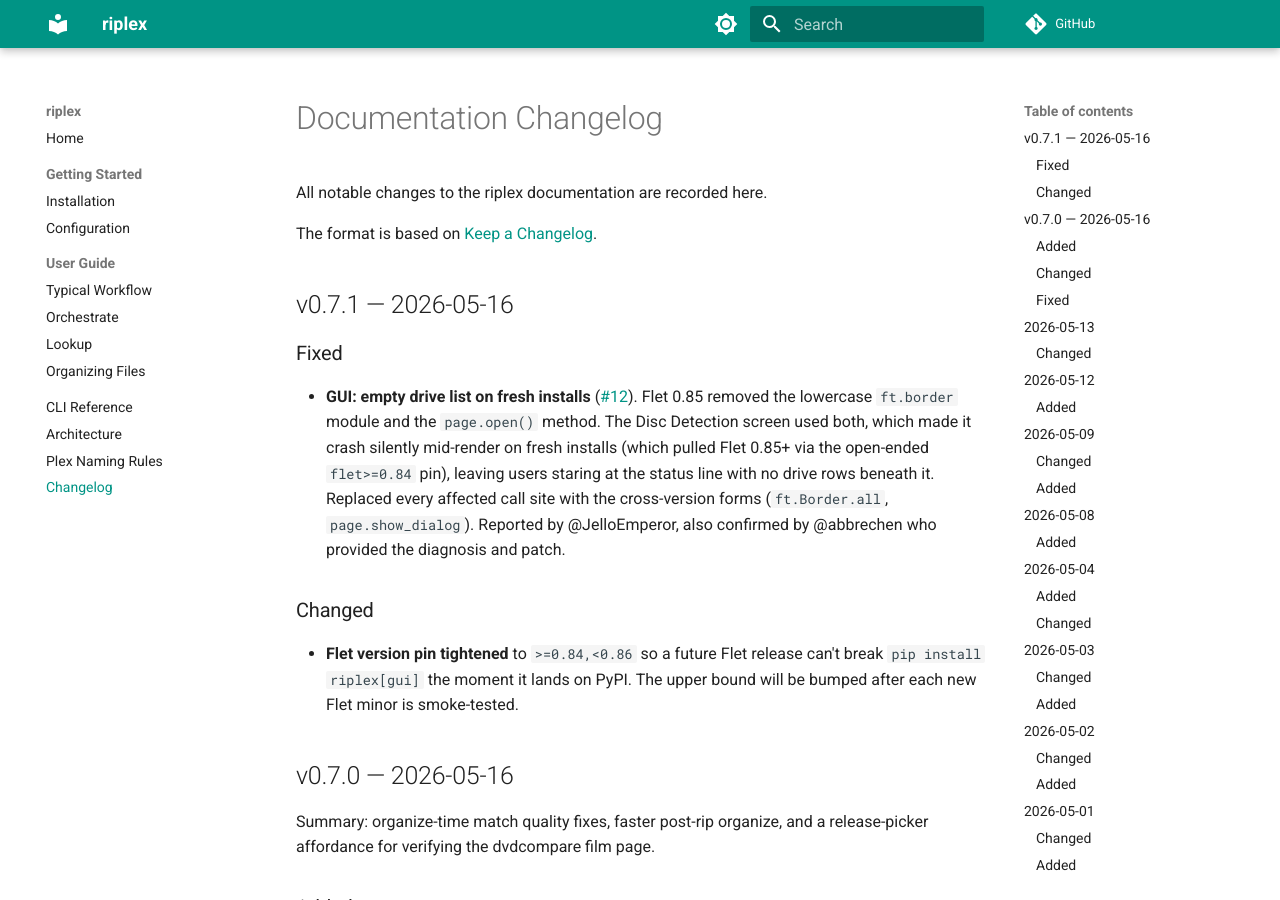
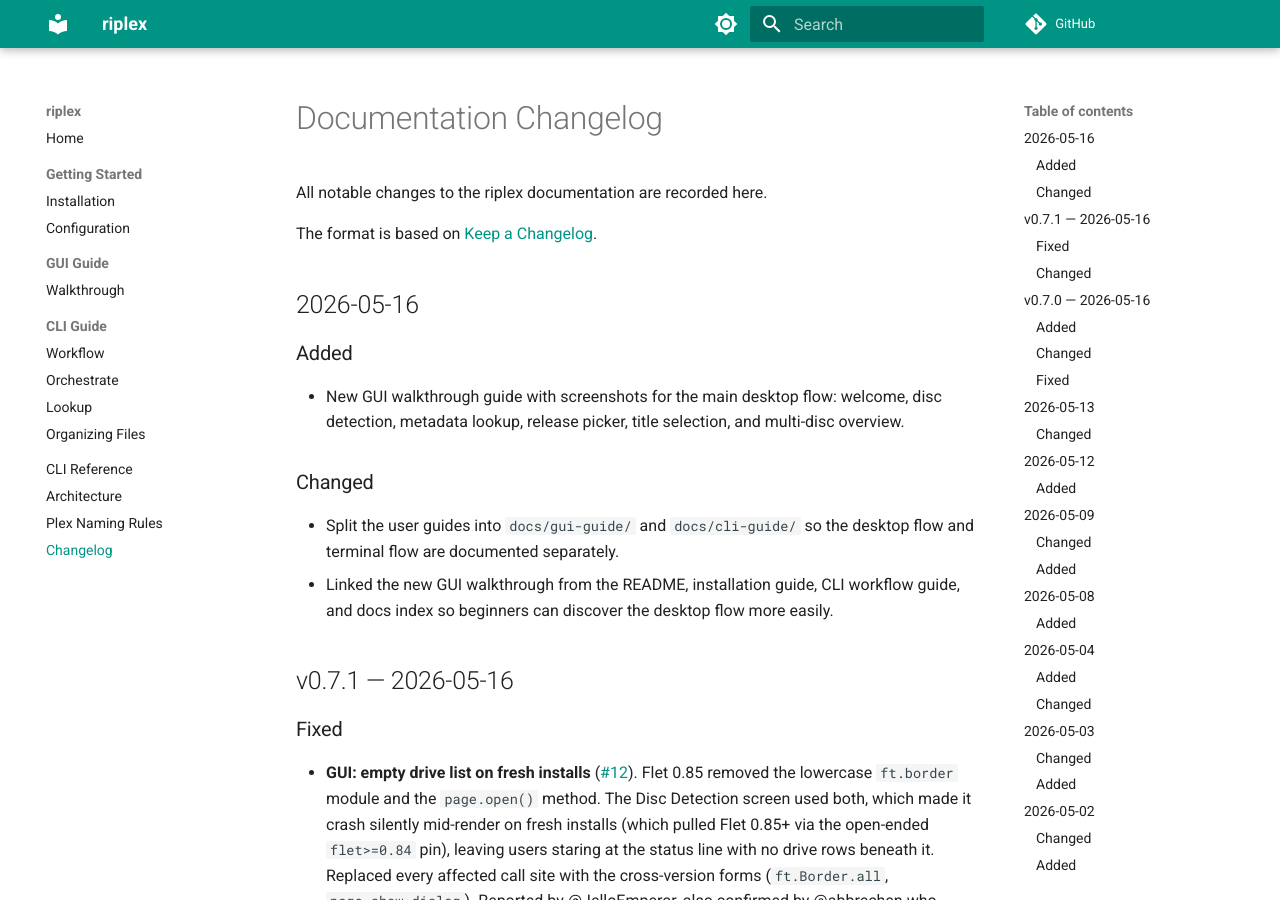
Before and after one commit to AnyCredit5518/riplex, an MkDocs documentation site: the page built from docs/changelog.md, in a window 1280 px wide and 900 px high. Built offline with MkDocs 1.6.1 and Material for MkDocs 9.7.7, drawn with Linux system fonts in a browser that asks for light colours; comment, search, counter and statistics services are not loaded; some of the changed text lies outside the part shown.

Commit message:
docs: split guides into gui-guide and cli-guide

```diff
--- a/docs/changelog.md
+++ b/docs/changelog.md
@@ -3,6 +3,17 @@
 All notable changes to the riplex documentation are recorded here.
 
 The format is based on [Keep a Changelog](https://keepachangelog.com/).
+
+## 2026-05-16
+
+### Added
+
+- New GUI walkthrough guide with screenshots for the main desktop flow: welcome, disc detection, metadata lookup, release picker, title selection, and multi-disc overview.
+
+### Changed
+
+- Split the user guides into `docs/gui-guide/` and `docs/cli-guide/` so the desktop flow and terminal flow are documented separately.
+- Linked the new GUI walkthrough from the README, installation guide, CLI workflow guide, and docs index so beginners can discover the desktop flow more easily.
 
 ## v0.7.1 — 2026-05-16
 
@@ -141,7 +152,7 @@
 
 ### Added
 
-- Orchestrate guide (`docs/guide/orchestrate.md`): full documentation for the new primary workflow command
+- Orchestrate guide (`docs/cli-guide/orchestrate.md`): full documentation for the new primary workflow command
 - `orchestrate` subcommand in CLI Reference with complete options table
 - `rip` subcommand added to README (features block, usage examples, CLI reference table)
 - `orchestrate` subcommand added to README (features block, usage examples, CLI reference table)
@@ -159,7 +170,7 @@
 - Rip-guide output examples updated to use configurable rip output path instead of hardcoded `_MakeMKV`
 - Architecture section updated from 4 modes to 6 modes (added orchestrate, rip)
 - Project structure listings updated to include all current source and test files
-- `docs/guide/workflow.md` updated to recommend orchestrate as the primary workflow
+- `docs/cli-guide/workflow.md` updated to recommend orchestrate as the primary workflow
 - `docs/architecture.md` updated with orchestrate and rip modes and data flows
 - `PLANNED_FEATURES.md` orchestrate section moved to "Recently Implemented"
 - CLI reference tables for organize (added `--snapshot`, `--auto`) and rip-guide (added `--drive`) updated
--- a/mkdocs.yml
+++ b/mkdocs.yml
@@ -48,11 +48,13 @@
   - Getting Started:
       - Installation: getting-started/installation.md
       - Configuration: getting-started/configuration.md
-  - User Guide:
-      - Typical Workflow: guide/workflow.md
-      - Orchestrate: guide/orchestrate.md
-      - Lookup: guide/lookup.md
-      - Organizing Files: guide/organize.md
+  - GUI Guide:
+    - Walkthrough: gui-guide/gui-walkthrough.md
+  - CLI Guide:
+    - Workflow: cli-guide/workflow.md
+    - Orchestrate: cli-guide/orchestrate.md
+    - Lookup: cli-guide/lookup.md
+    - Organizing Files: cli-guide/organize.md
   - CLI Reference: reference/cli.md
   - Architecture: architecture.md
   - Plex Naming Rules: naming-rules.md
```
Also changed, not shown: README.md (+5 -3 lines), docs/cli-guide/workflow.md (renamed from docs/guide/workflow.md, +5 -2 lines), docs/getting-started/installation.md (+3 -0 lines), docs/gui-guide/gui-walkthrough.md (added, +90 -0 lines), docs/index.md (+6 -3 lines), .github/agents/riplex.agent.md, docs/cli-guide/lookup.md (renamed from docs/guide/lookup.md), docs/cli-guide/orchestrate.md (renamed from docs/guide/orchestrate.md), docs/cli-guide/organize.md (renamed from docs/guide/organize.md).
